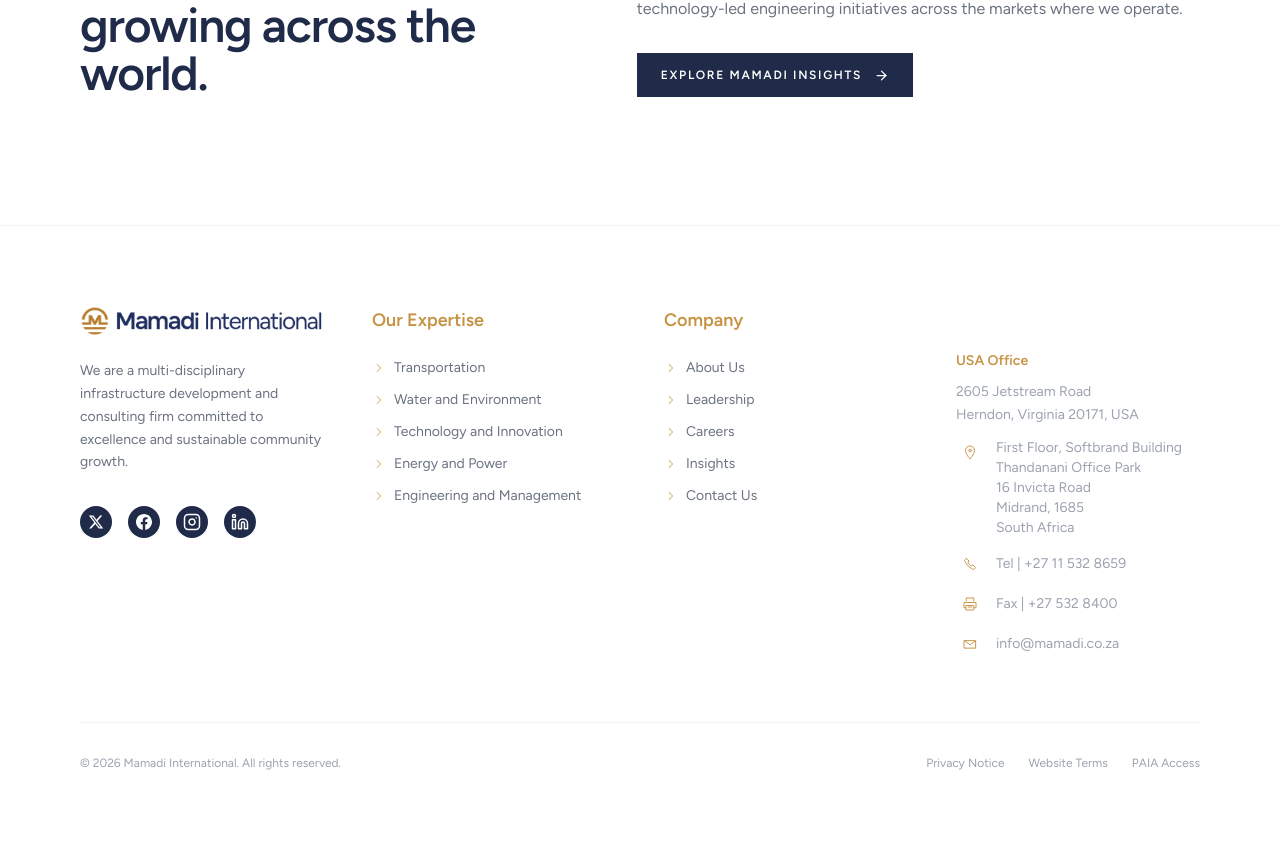
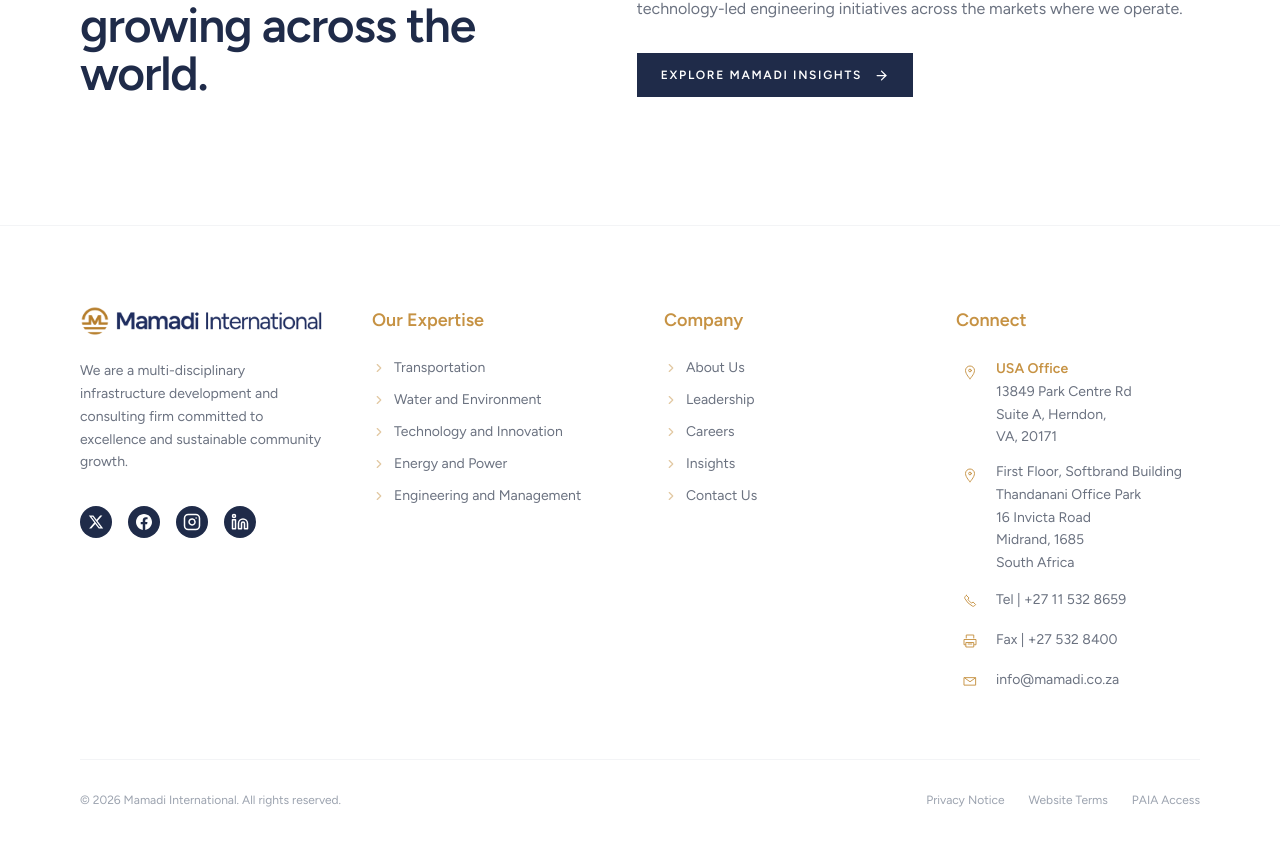
Before and after one commit to KeamoMichael/mamadi---company, a React (Vite) app: page / in a window 1280 px wide. Shown: the part 4776-5622 px from the top of the page. Before the commit the page ends 5587 px from the top, so only its background shows below. Built offline with nearby package versions, Linux system fonts and the light colour scheme.

Commit message:
Correct USA footer address and align contact section

```diff
--- a/components/Footer.tsx
+++ b/components/Footer.tsx
@@ -114,12 +114,17 @@
           </div>
 
           {/* Contact Info */}
-          <div className="flex flex-col gap-6">
-            <h4 className="text-white font-bold text-sm uppercase tracking-widest">Connect</h4>
-            <div className="flex flex-col gap-3 text-sm text-gray-400">
-              <div className="text-sm leading-relaxed">
-                <p className="font-semibold text-brand-gold">USA Office</p>
-                <p className="mt-2">2605 Jetstream Road<br />Herndon, Virginia 20171, USA</p>
+          <div>
+            <h4 className="text-brand-gold font-semibold text-lg mb-6">Connect</h4>
+            <div className="flex flex-col gap-3 text-sm leading-relaxed text-gray-500">
+              <div className="flex items-start gap-3">
+                <FooterContactIcon>
+                  <MinimalFooterIcon variant="location" />
+                </FooterContactIcon>
+                <div>
+                  <p className="font-semibold text-brand-gold">USA Office</p>
+                  <p>13849 Park Centre Rd<br />Suite A, Herndon,<br />VA, 20171</p>
+                </div>
               </div>
               <a
                 href={headOfficeMapsUrl}
```
